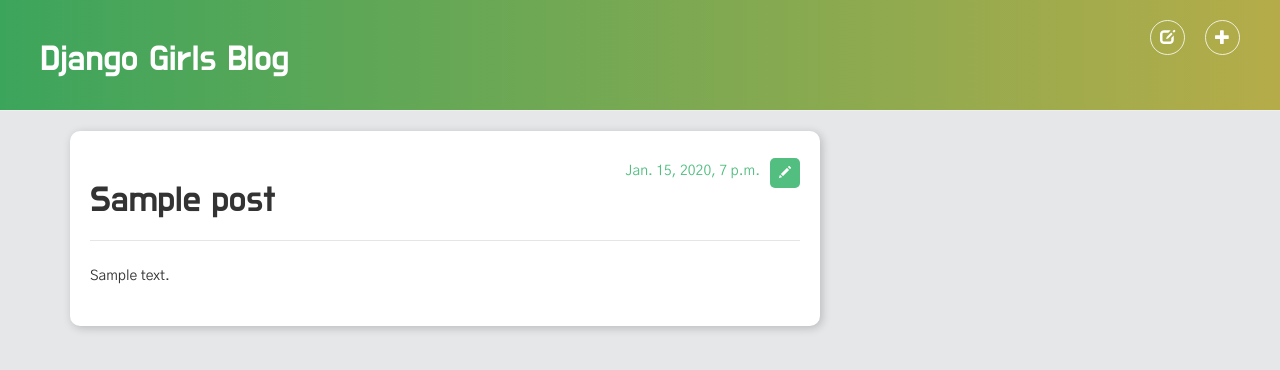
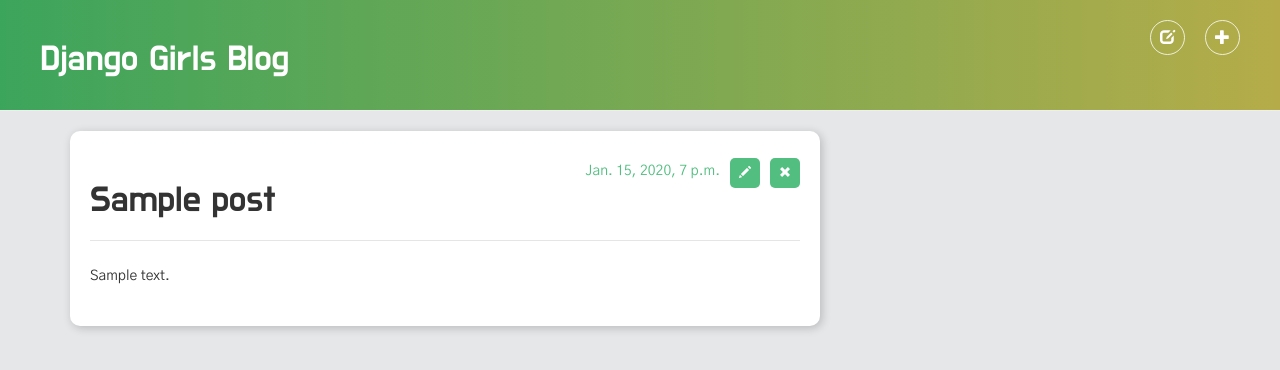
Before and after one commit to chiabi/djangogirls, a Django app: page /post/1/ in a window 1280 px wide. Shown: the top 370 px of the page. Run offline with Django 3.2, Linux system fonts and the light colour scheme; a user stored in the database is signed in; tables that the repository leaves empty hold one stand-in row (values such as "Sample post"); some libraries are stand-ins or nearby versions.

Commit message:
Add views to remove post

```diff
--- a/blog/static/css/blog.css
+++ b/blog/static/css/blog.css
@@ -75,11 +75,14 @@
   color: #565656
 }
 
-.post-detail .date {
+.post-detail__top {
   float: right;
 }
-.post-detail .btn {
-  float: right;
+.post-detail__top .date {
+  float: left;
+}
+.post-detail__top .btn {
+  float: left;
   height: 30px;
   padding: 0 10px;
   margin-left: 10px;
@@ -92,7 +95,7 @@
   font-size: 12px;
   background-color: #52BE80;
 }
-.post-detail .btn-edit {
+.post-detail__top .btn-icon {
   width: 30px;
   padding: 0;
 }
--- a/blog/templates/blog/post_detail.html
+++ b/blog/templates/blog/post_detail.html
@@ -2,16 +2,19 @@
 
 {% block content %}
   <div class="post post-detail">
-    {% if user.is_authenticated %}
-      <a class="btn btn-edit" href="{% url 'post_edit' pk=post.pk %}"><span class="glyphicon glyphicon-pencil"></span></a>
-    {% endif %}
+    <div class="post-detail__top">
       {% if post.published_date %}
         <div class="date">
           {{ post.published_date }}
         </div>
       {% else %}
         <a class="btn" href="{% url 'post_publish' pk=post.pk %}">Publish</a>
+      {% endif %}
+      {% if user.is_authenticated %}
+        <a class="btn btn-icon" href="{% url 'post_edit' pk=post.pk %}"><span class="glyphicon glyphicon-pencil"></span></a>
+        <a class="btn btn-icon" href="{% url 'post_remove' pk=post.pk %}"><span class="glyphicon glyphicon-remove"></span></a>
       {% endif%}
+    </div>
     <h1>{{ post.title }}</h1>
     <p>{{ post.text|linebreaksbr }}</p>
   </div>
--- a/blog/urls.py
+++ b/blog/urls.py
@@ -8,4 +8,5 @@
     url(r'^post/(?P<pk>\d+)/edit/$', views.post_edit, name='post_edit'),
     url(r'^drafts/$', views.post_draft_list, name='post_draft_list'),
     url(r'^post/(?P<pk>\d+)/publish/$', views.post_publish, name='post_publish'),
+    url(r'^post/(?P<pk>\d+)/remove/$', views.post_remove, name='post_remove'),
 ]
--- a/blog/views.py
+++ b/blog/views.py
@@ -46,3 +46,8 @@
   post = get_object_or_404(Post, pk=pk)
   post.publish()
   return redirect('post_detail', pk=pk)
+
+def post_remove(request, pk):
+  post = get_object_or_404(Post, pk=pk)
+  post.delete()
+  return redirect('post_list')
```
Lines whose indentation alone changed are shown as unchanged.
